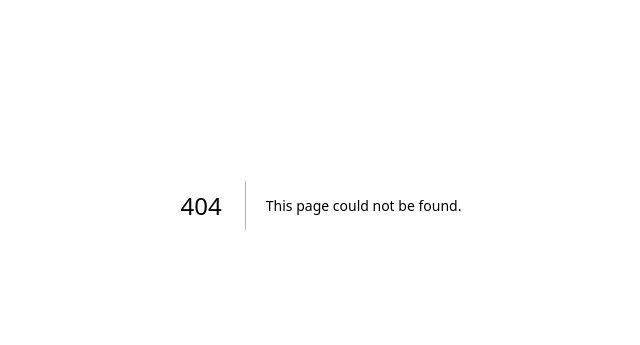
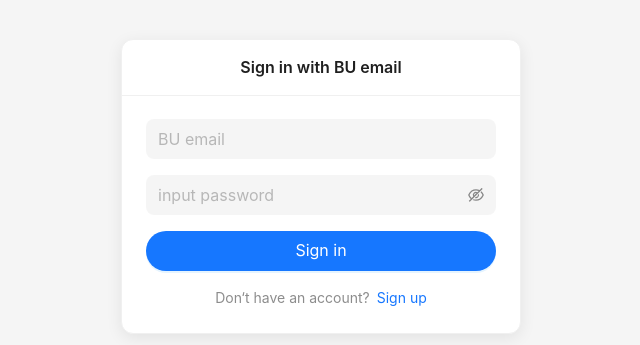
Before and after one commit to Shayaan-Huss/SparkBytes, a Next.js app: page /signin in a window 1280 px wide. Before the commit this address had no page. Shown: the part 195-540 px from the top of the page, without its empty margins (319-959 px from the left). Built offline with nearby package versions, Linux system fonts and the light colour scheme.

Commit message:
feat(signin): create signin page and layout

```diff
--- /dev/null
+++ b/app/signin/layout.tsx
@@ -0,0 +1,21 @@
+"use client";
+import {Layout} from "antd";
+import AppFooter from "../components/AppFooter";
+
+export default function SigninLayout({ children }: { children: React.ReactNode }) {
+  return (
+    <Layout style={{ minHeight: "100vh" }}>
+      <Layout.Content
+        style={{
+          flex: 1,
+          display: "flex",
+          justifyContent: "center",
+          alignItems: "center",
+        }}
+      >
+        <div style={{ padding: 24, minHeight: 380 }}>{children}</div>
+      </Layout.Content>
+      <AppFooter />
+    </Layout>
+  );
+}
--- /dev/null
+++ b/app/signin/page.tsx
@@ -0,0 +1,33 @@
+"use client";
+import { Typography, Space, Input, Button, Card } from "antd";
+import Link from "next/link";
+
+const { Text } = Typography;
+
+export default function Signin(){
+  return (
+    <Card
+      title="Sign in with BU email"
+      style={{
+        width: 400,
+        borderRadius: 12,
+        boxShadow: "0 4px 16px rgba(0, 0, 0, 0.08)",
+        textAlign: "center",
+      }}
+    >
+      <Space direction="vertical" size="middle" style={{ width: "100%" }}>
+        <Input placeholder="BU email" variant="filled" size="large" />
+        <Input.Password placeholder="input password" variant="filled" size="large" />
+        <Button type="primary" shape="round" size="large" block>
+        Sign in
+        </Button>
+        <Space direction="horizontal" size={7}>
+          <Text type="secondary"> Don&lsquo;t have an account? </Text>
+          <Link href="" style={{ color: "#1677ff", fontSize: 14 }}>
+            Sign up
+          </Link>
+        </Space>
+      </Space>
+    </Card>
+  );
+}
```
